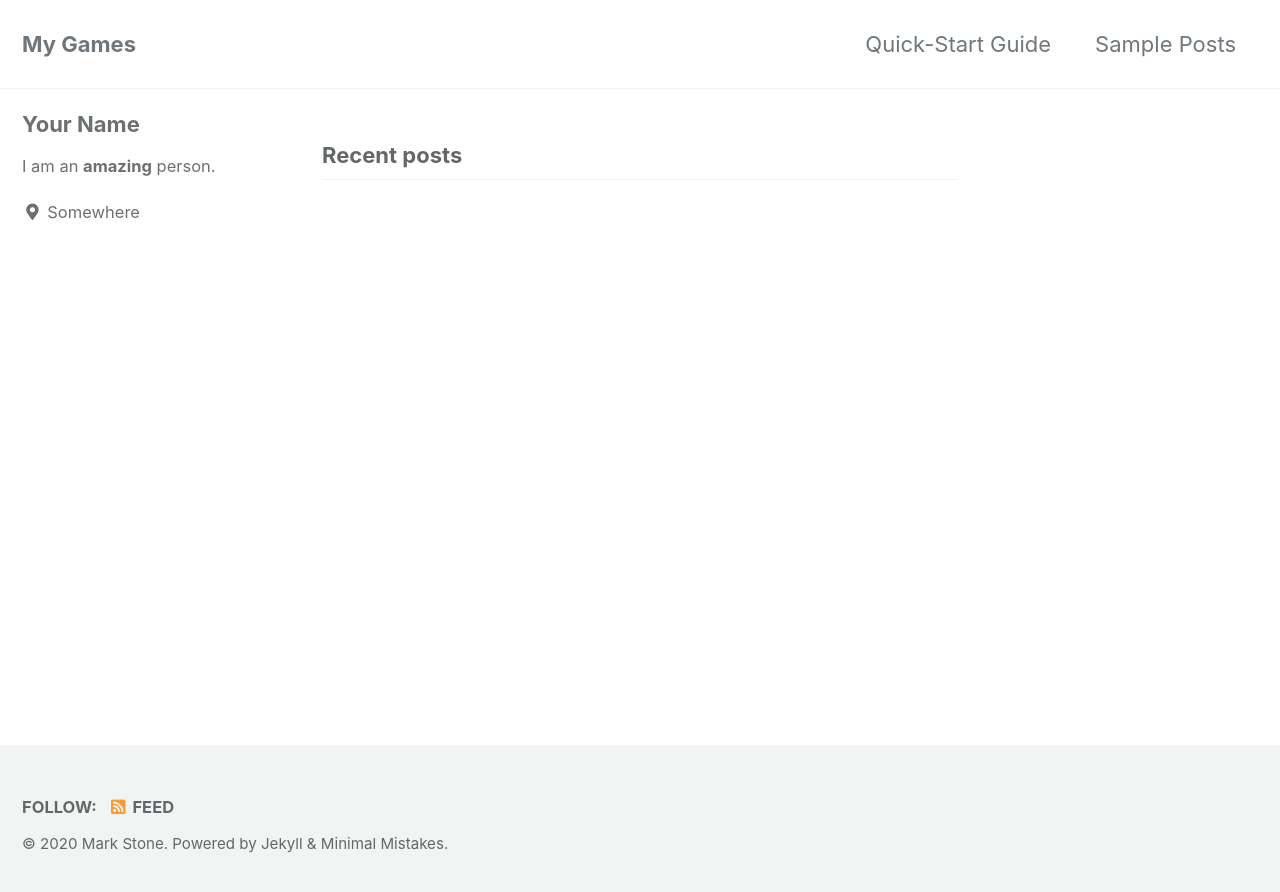
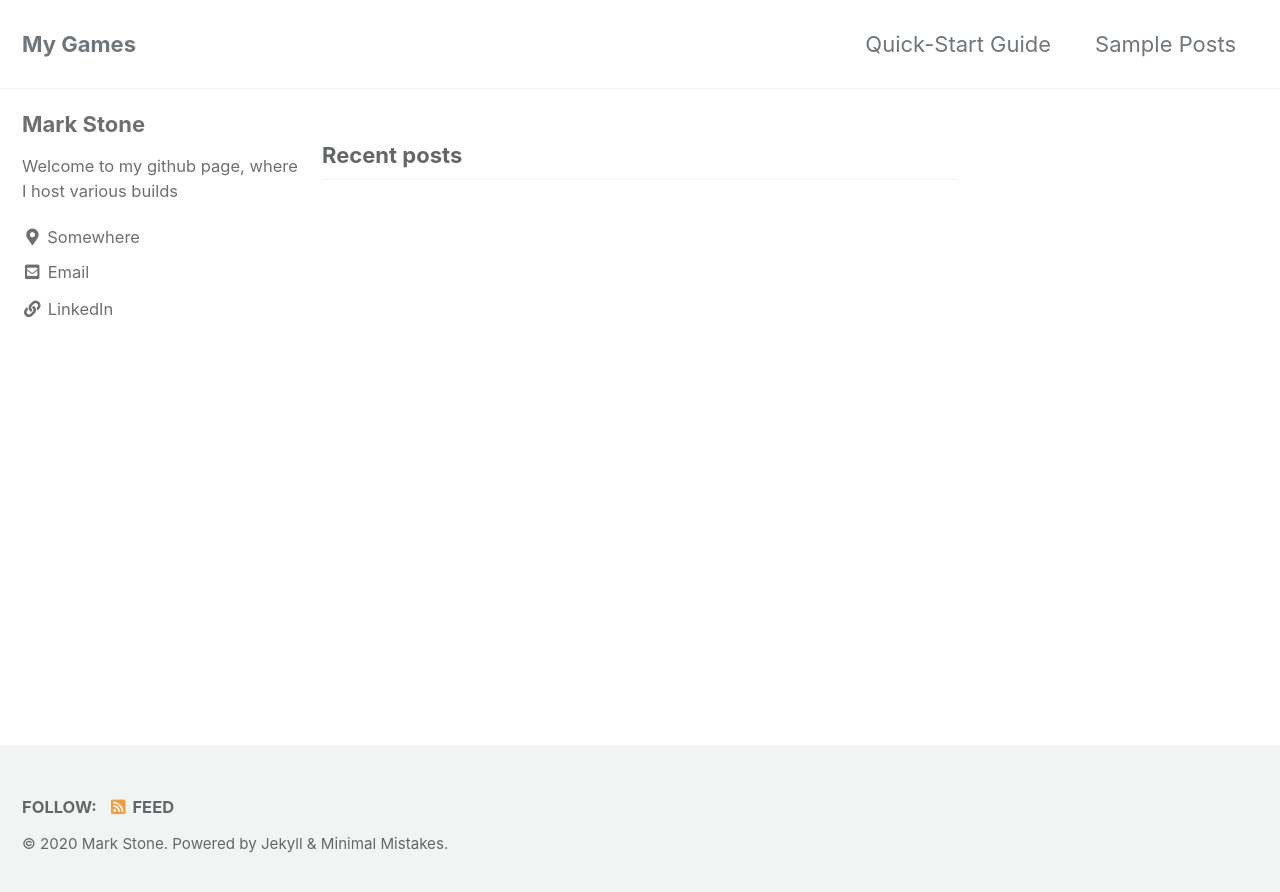
Before and after one commit to MS832376/MS832376.github.io, a Jekyll site: the page built from index.html, in a window 1280 px wide. Shown: the top 892 px of the page. Built offline with Jekyll 4.4.1, drawn with Linux system fonts in a browser that asks for light colours; cached includes are drawn as plain includes; the list of posts is cut into pages by our own code.

Commit message:
Update _config.yml

```diff
--- a/_config.yml
+++ b/_config.yml
@@ -93,18 +93,18 @@ analytics:
 
 # Site Author
 author:
-  name             : "Your Name"
+  name             : "Mark Stone"
   avatar           : # path of avatar image, e.g. "/assets/images/bio-photo.jpg"
-  bio              : "I am an **amazing** person."
+  bio              : "Welcome to my github page, where I host various builds"
   location         : "Somewhere"
   email            :
   links:
     - label: "Email"
       icon: "fas fa-fw fa-envelope-square"
-      # url: "mailto:your.name@email.com"
-    - label: "Website"
+      url: "mstone2037@gmail.com"
+    - label: "LinkedIn"
       icon: "fas fa-fw fa-link"
-      # url: "https://your-website.com"
+      url: "https://www.linkedin.com/in/mark-stone-a11786129/"
     - label: "Twitter"
       icon: "fab fa-fw fa-twitter-square"
       # url: "https://twitter.com/"
```
